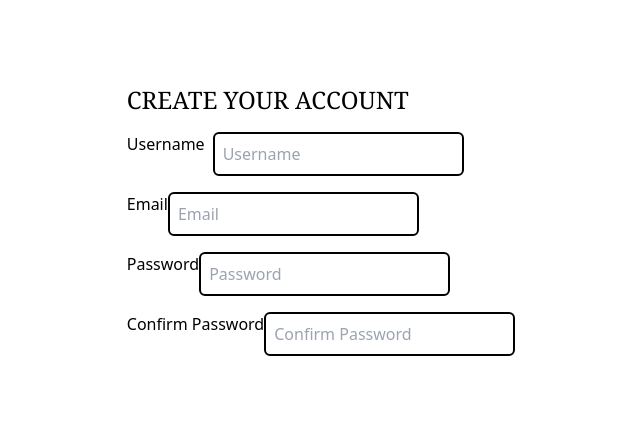
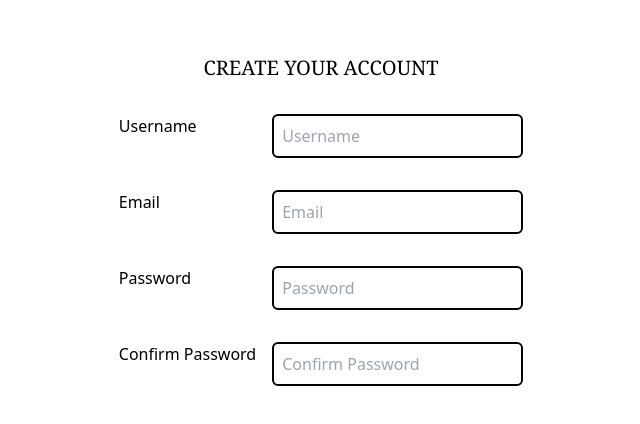
Before and after one commit to Port-Hub/ScribNote-fe, a React (Vite) app: page /register in a window 1280 px wide. Shown: the part 180-604 px from the top of the page, without its empty margins (319-959 px from the left). Built offline with nearby package versions, Linux system fonts and the light colour scheme; what @react-pdf/renderer would draw is missing.

Commit message:
register alignment

```diff
--- a/src/App.jsx
+++ b/src/App.jsx
@@ -16,9 +16,9 @@ const App = () => {
             <Routes>
                 <Route element={<Layout><Outlet /></Layout>}>
                     <Route path="/" element={<Home />} />
-                    <Route path="/Sample" element={<Sample/>} />
-                    <Route path="/Login" element={<Login/>} />
-                    <Route path="/Register" element={<Register/>} />
+                    <Route path="/sample" element={<Sample />} />
+                    <Route path="/login" element={<Login />} />
+                    <Route path="/register" element={<Register />} />
                 </Route>
             </Routes>
         </Router>
--- a/src/pages/register.jsx
+++ b/src/pages/register.jsx
@@ -1,21 +1,21 @@
 const Register = () => {
     return (
-        <div className='flex flex-col gap-4 p-10'>
-            <h2 className="text-centre font-serif text-2xl">CREATE YOUR ACCOUNT</h2>
-            <div className="flex flex-row gap-2">
+        <div className='flex flex-col gap-x-4 gap-y-8 p-10 gap-x-4 justify-evenly'>
+            <h2 className="text-center font-serif text-xl">CREATE YOUR ACCOUNT</h2>
+            <div className="flex flex-row gap-2 gap-x-4 justify-between">
                 <p>Username</p>
                 <input type="text" className="border-2 border-black rounded-md p-2" placeholder="Username"></input>
             </div>
-            <div className="flex flex-row">
+            <div className="flex flex-row gap-x-4 justify-between">
                 <p>Email</p>
                 <input type="text" className="border-2 border-black rounded-md p-2" placeholder="Email"></input>
             </div>
-            <div className="flex flex-row">
+            <div className="flex flex-row gap-x-4 justify-between">
                 <p>Password</p>
                 <input type="password" className="border-2 border-black rounded-md p-2" placeholder="Password"></input>
             </div>
-            <div className="flex flex-row">
-                <p>Confirm Password</p>
+            <div className="flex flex-row gap-x-4 justify-between">
+                <p className="text-wrap">Confirm Password</p>
                 <input type="password" className="border-2 border-black rounded-md p-2" placeholder="Confirm Password"></input>
             </div>
         </div>
```
Also changed, not shown: 1 other file (tests, documents, lock files or other folders).
